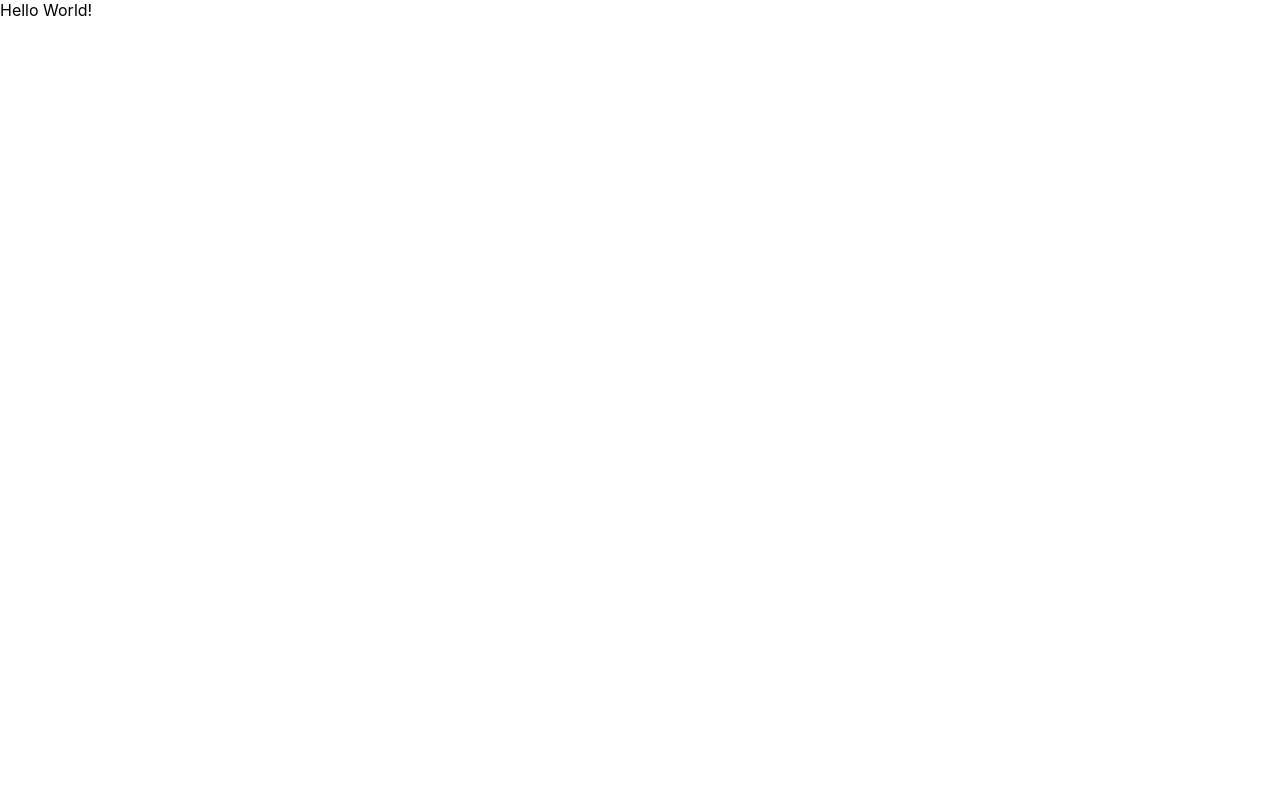
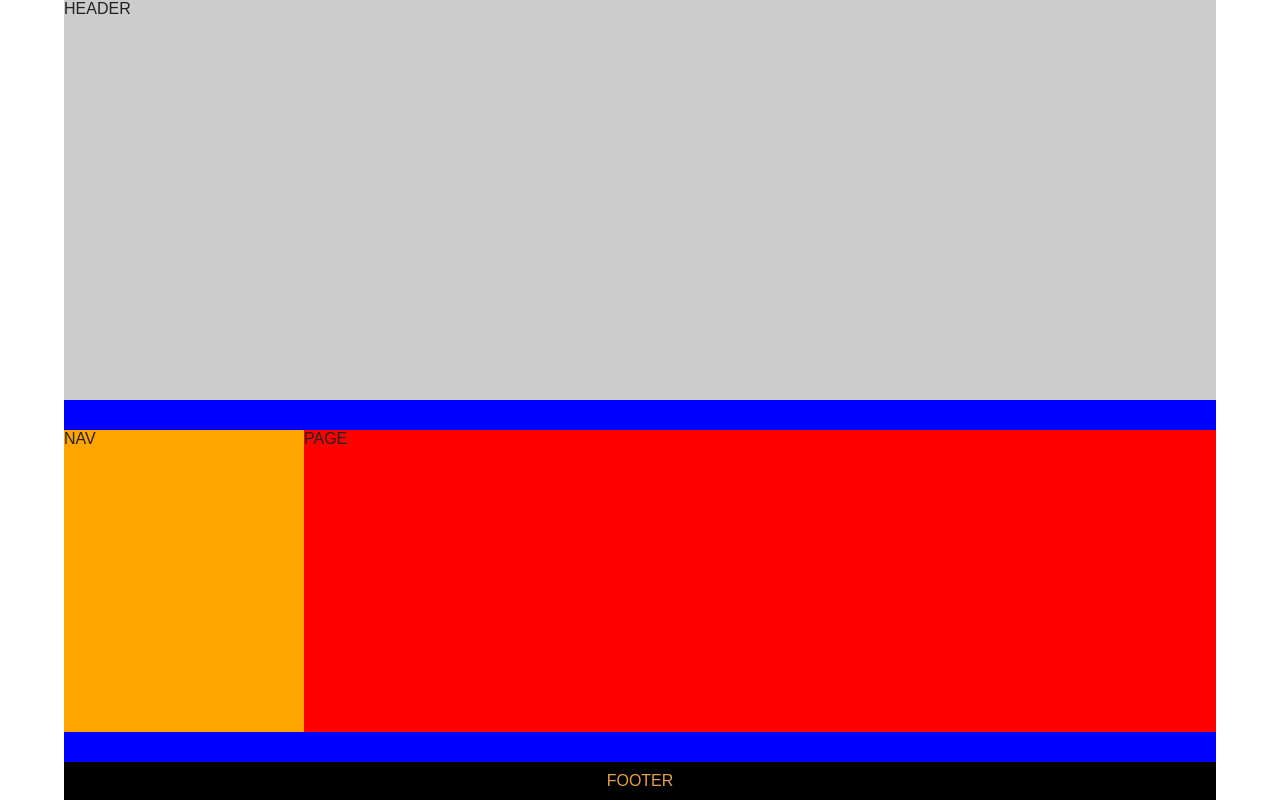
Before and after one commit to conspir0/react-router_simple_page, a React (Create React App) app: page / in a window 1280 px wide. Built offline with nearby package versions, Linux system fonts and the light colour scheme.

Commit message:
Create main component

```diff
--- a/src/index.css
+++ b/src/index.css
@@ -1,14 +1,9 @@
-body {
+* {
+  box-sizing: border-box;
   margin: 0;
   padding: 0;
-  font-family: -apple-system, BlinkMacSystemFont, "Segoe UI", "Roboto", "Oxygen",
-    "Ubuntu", "Cantarell", "Fira Sans", "Droid Sans", "Helvetica Neue",
-    sans-serif;
-  -webkit-font-smoothing: antialiased;
-  -moz-osx-font-smoothing: grayscale;
 }
 
-code {
-  font-family: source-code-pro, Menlo, Monaco, Consolas, "Courier New",
-    monospace;
+html {
+  font-family: Arial, Helvetica, sans-serif;
 }
--- a/src/index.js
+++ b/src/index.js
@@ -1,6 +1,6 @@
 import React from "react";
 import ReactDOM from "react-dom";
 import "./index.css";
-import App from "./layouts/App";
+import App from "./layouts/App/App";
 
 ReactDOM.render(<App />, document.getElementById("root"));
--- a/src/layouts/App.css
+++ /dev/null
@@ -1,5 +0,0 @@
-* {
-    box-sizing: border-box;
-    margin: 0;
-    padding: 0;
-}
--- a/src/layouts/App.js
+++ /dev/null
@@ -1,11 +0,0 @@
-import React, { Component } from "react";
-import {} from "react-router-dom";
-import "./App.css";
-
-class App extends Component {
-  render() {
-    return <div>Hello World!</div>;
-  }
-}
-
-export default App;
--- /dev/null
+++ b/src/layouts/App/App.css
@@ -0,0 +1,38 @@
+.app {
+    display: flex;
+    flex-direction: column;
+    width: 90%;
+    min-height: 100vh;
+    margin: 0 auto;
+    background-color: #ccc;
+    color: #222;
+}
+
+header {
+    flex-basis: 400px;
+}
+
+main {
+    display: flex;
+    flex-grow: 1;
+    padding: 30px 0;
+    background: blue;
+    ;
+}
+
+aside {
+    min-width: 240px;
+    background: orange;
+}
+
+section.page {
+    flex-grow: 1;
+    background: red;
+}
+
+footer {
+    padding: 10px 0;
+    background: black;
+    color: #E4A044;
+    text-align: center;
+}
--- /dev/null
+++ b/src/layouts/App/App.js
@@ -0,0 +1,39 @@
+import React, { Component } from "react";
+import {
+  BrowserRouter as Router,
+  Route,
+  NavLink,
+  Switch
+} from "react-router-dom";
+import "./App.css";
+import Header from "../Header/Header";
+import Nav from "../Nav/Nav";
+import Page from "../Page/Page";
+import Footer from "../Footer/Footer";
+
+class App extends Component {
+  render() {
+    return (
+      <Router>
+        <div className="app">
+          <header>
+            <Header />
+          </header>
+          <main>
+            <aside>
+              <Nav />
+            </aside>
+            <section className="page">
+              <Page />
+            </section>
+          </main>
+          <footer>
+            <Footer />
+          </footer>
+        </div>
+      </Router>
+    );
+  }
+}
+
+export default App;
--- /dev/null
+++ b/src/layouts/Footer/Footer.js
@@ -0,0 +1,7 @@
+import React from "react";
+
+const Footer = props => {
+  return <div>FOOTER</div>;
+};
+
+export default Footer;
--- /dev/null
+++ b/src/layouts/Header/Header.js
@@ -0,0 +1,8 @@
+import React from "react";
+import "./header.css";
+
+const Header = props => {
+  return <div className="header">HEADER</div>;
+};
+
+export default Header;
--- /dev/null
+++ b/src/layouts/Nav/Nav.js
@@ -0,0 +1,7 @@
+import React from "react";
+
+const Nav = props => {
+  return <div>NAV</div>;
+};
+
+export default Nav;
--- /dev/null
+++ b/src/layouts/Page/Page.js
@@ -0,0 +1,7 @@
+import React from "react";
+
+const Page = props => {
+  return <div>PAGE</div>;
+};
+
+export default Page;
```
Also changed, not shown: src/layouts/Header/header.css (added).
